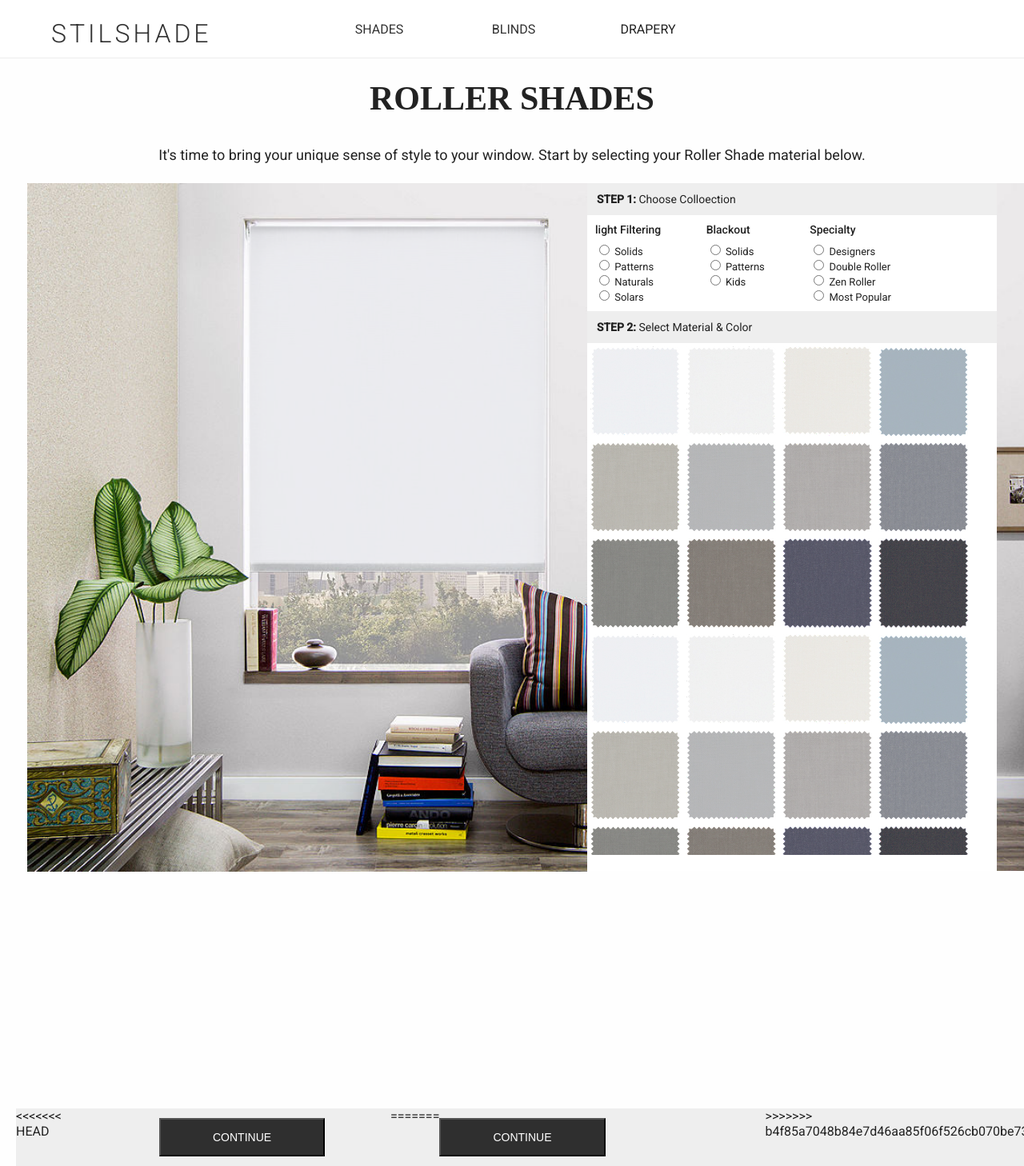
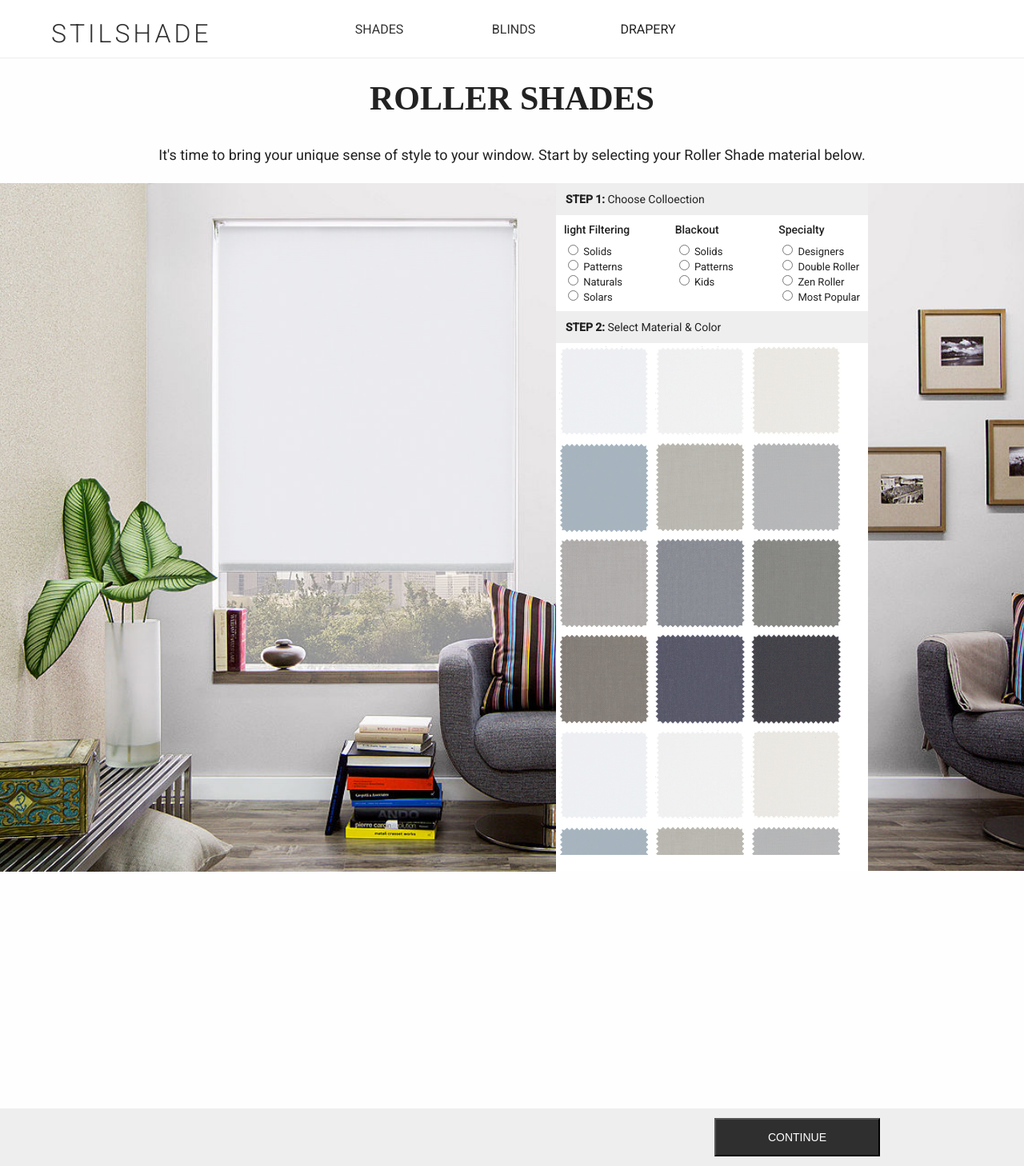
Before and after one commit to s1z3n/StilShade, a Jekyll site: the page built from customize.html, in a window 1280 px wide. Shown: the whole page at 80% size. Built offline with Jekyll 4.4.1, drawn with Linux system fonts in a browser that asks for light colours.

Commit message:
Fixes again

```diff
--- a/assets/css/4-modules/customize.sass
+++ b/assets/css/4-modules/customize.sass
@@ -50,13 +50,9 @@
     font-weight: 500
 
 .customize-narrow-bg
-
-  // width: 0px
   max-width: 200px
-  z-index: -2
-
-  width: 0px
-  max-width: 200px
+  // max-width: 200px
+  // z-index: -2
   // z-index: -1
 
   .narrow-bg
@@ -104,34 +100,18 @@
   z-index: 3
   display: flex
   justify-content: center
-
-  margin-left: 20px
-  .test1
-    width: 700px
-    // background-color: pink
-  .test2
-    width: 512px
-    // background-color: lime
+  .bottom-bar-wrapper
+    width: 1000px
     display: flex
+    justify-content: flex-end
     .primary-btn
-      margin-left: auto
-      margin-right: 40px
-  .test3
-    width: 240px
-    // background-color: skyblue
+      margin: 12px 40px 12px auto
 
 .primary-btn
-  margin: 12px 200px 8px auto
   height: 48px
 
 
 
-  .bottom-bar-wrapper
-    width: 1200px
-    display: flex
-    justify-content: flex-end
-    .primary-btn
-      margin: 12px 40px 12px auto
 
 
 
--- a/customize.html
+++ b/customize.html
@@ -158,11 +158,9 @@
         <div class="thumbnails-box" id="swatch12">
           <img src="/assets/images/swatch12.jpg" alt="">
         </div>
-<<<<<<< HEAD
 
-=======
         <div class="empty-space80"></div>
->>>>>>> b4f85a7048b84e7d46aa85f06f526cb070be73fb
+
 
       </div>
 
@@ -174,15 +172,7 @@
   </div>
 </section>
 <section class="bottom-bar">
-<<<<<<< HEAD
-  <div class="test1"></div>
-  <div class="test2">
-    <button class="primary-btn" type="button" name="button">Continue</button>
-  </div>
-  <div class="test3"></div>
-=======
   <div class="bottom-bar-wrapper">
     <button class="primary-btn" type="button" name="button">Continue</button>
   </div>
->>>>>>> b4f85a7048b84e7d46aa85f06f526cb070be73fb
 </section>
```
Also changed, not shown: 3 other files.
